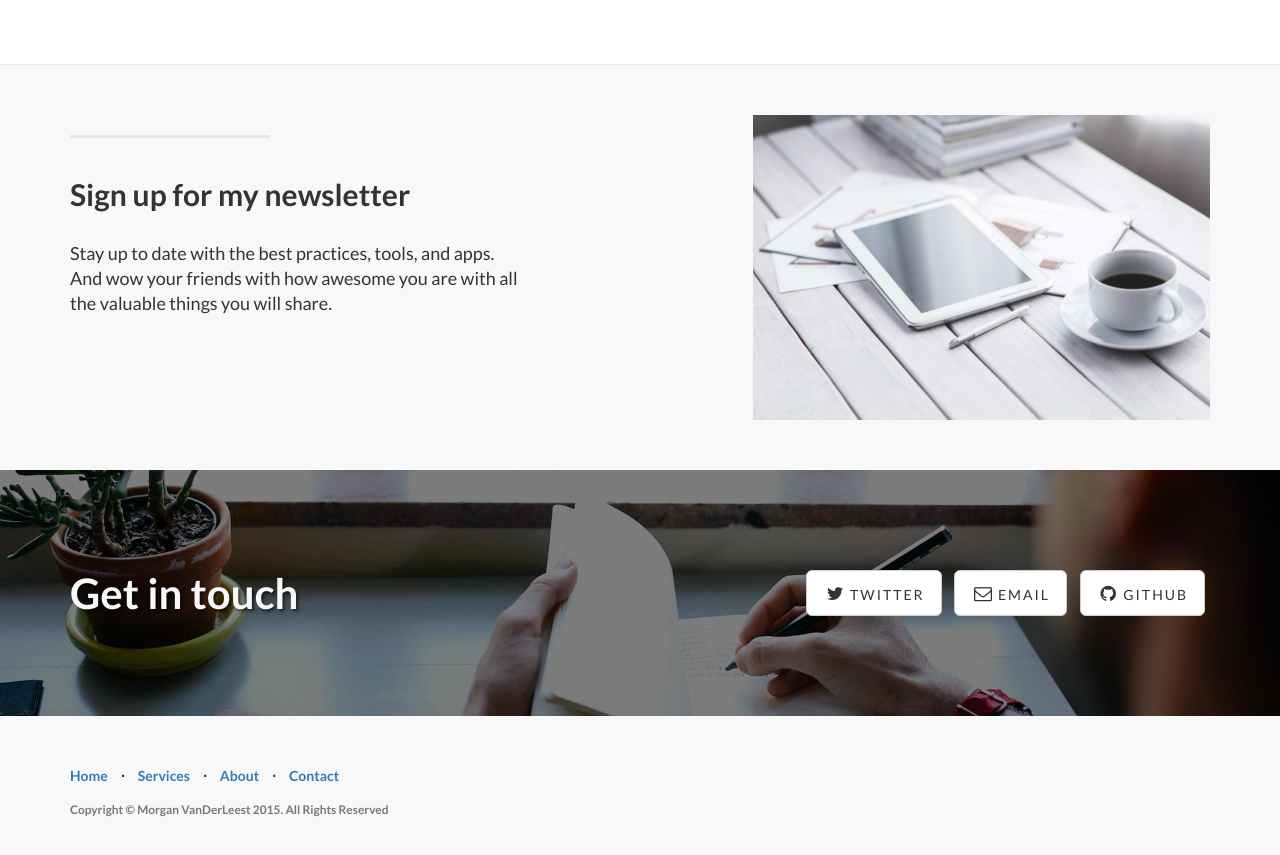
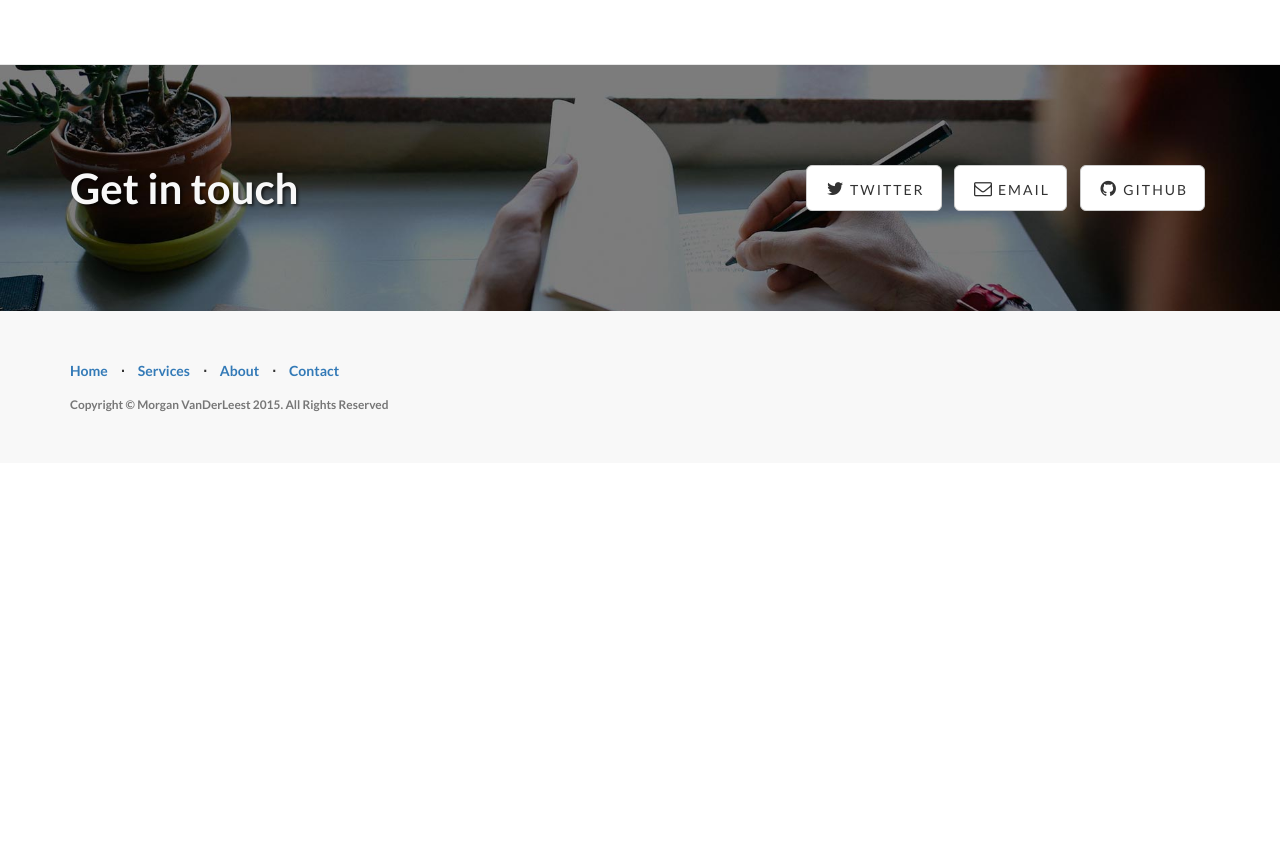
Before and after one commit to mavanderleest/morganvanderleest, a plain HTML site: page index.html in a window 1280 px wide. Shown: the part 1625-2480 px from the top of the page. After the commit the page ends 2088 px from the top, so only its background shows below. Drawn offline with Linux system fonts and the light colour scheme.

Commit message:
Remove newsletter section

```diff
--- a/index.html
+++ b/index.html
@@ -151,28 +151,6 @@
     </div>
     <!-- /.content-section-b -->
 
-    <div class="content-section-a">
-
-        <div class="container">
-
-            <div class="row">
-                <div class="col-lg-5 col-sm-6">
-                    <hr class="section-heading-spacer">
-                    <div class="clearfix"></div>
-                    <h2 class="section-heading">Sign up for my newsletter</h2>
-                    <p class="lead">Stay up to date with the best practices, tools, and apps. And wow your friends with how awesome you are with all the valuable things you will share.</p>
-                </div>
-                <div class="col-lg-5 col-lg-offset-2 col-sm-6">
-                    <img class="img-responsive" src="img/newsletter.jpg" alt="">
-                </div>
-            </div>
-
-        </div>
-        <!-- /.container -->
-
-    </div>
-    <!-- /.content-section-a -->
-
 	<a  name="contact"></a>
     <div class="banner">
 
```
